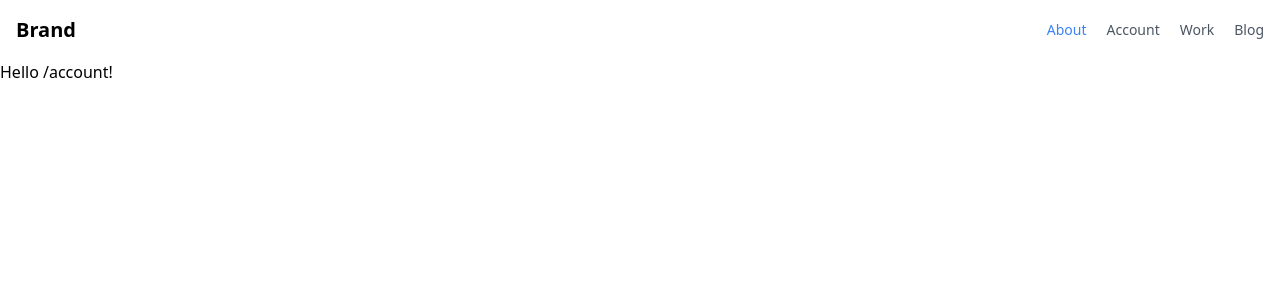
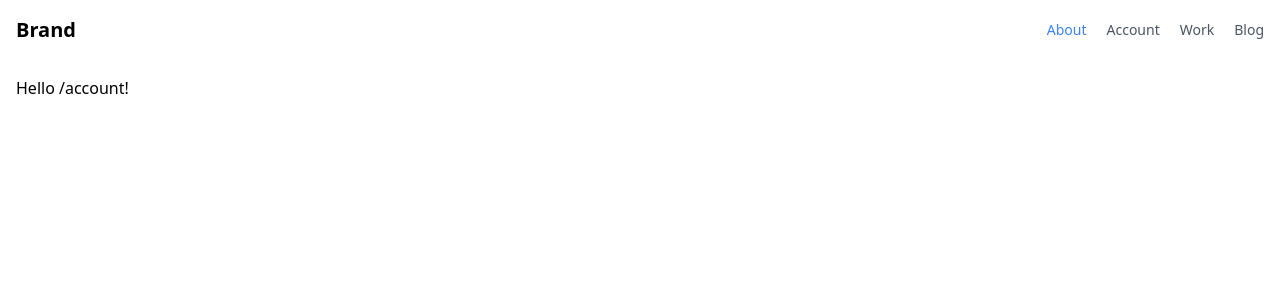
Before and after one commit to cohena100/swimm2, a React (Vite) app: page /account in a window 1280 px wide. Shown: the top 300 px of the page. Built offline with nearby package versions, Linux system fonts and the light colour scheme.

Commit message:
Update __root.tsx

```diff
--- a/src/routes/__root.tsx
+++ b/src/routes/__root.tsx
@@ -28,7 +28,9 @@ function Home() {
   return (
     <>
       <Navbar />
-      <Outlet />
+      <div className="m-4">
+        <Outlet />
+      </div>
       <ReactQueryDevtools buttonPosition="bottom-right" />
       <TanStackRouterDevtools position="bottom-right" />
     </>
```
